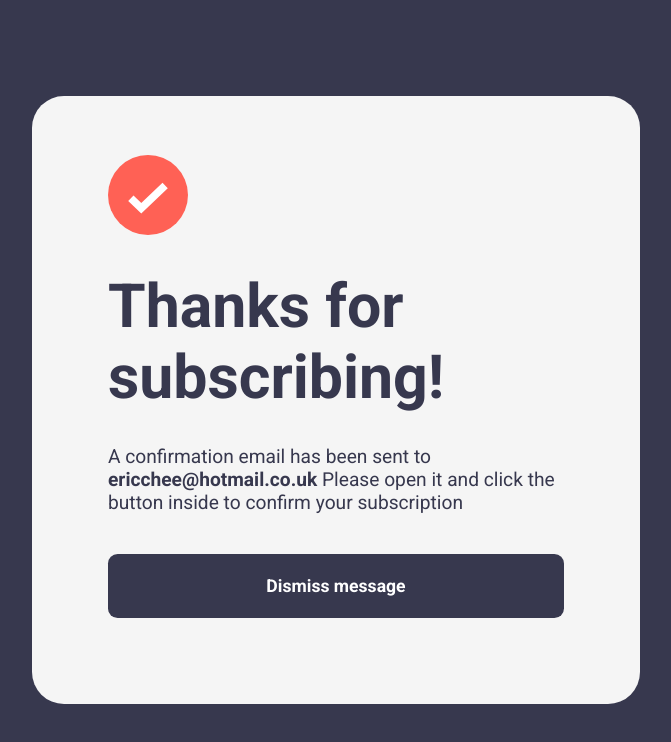
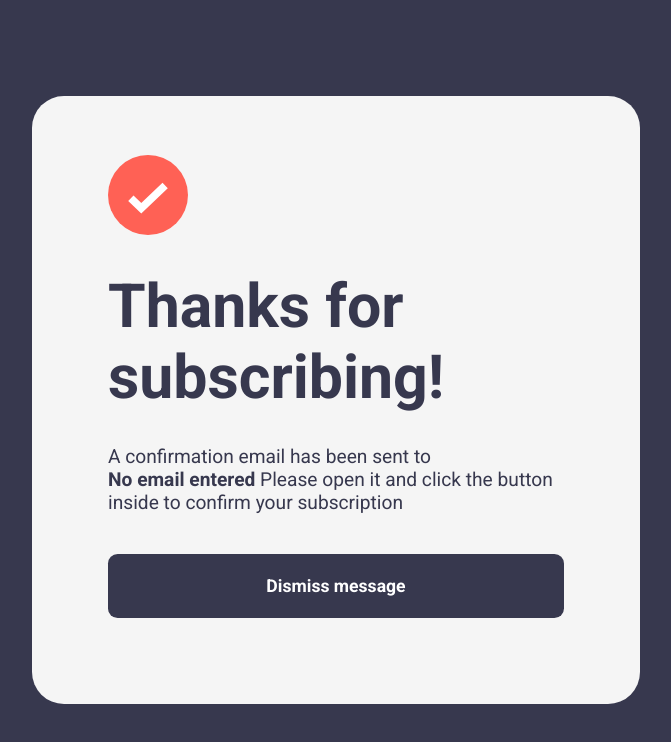
Before and after one commit to ericchee08/newsletter-sign-up, a React (Create React App) app: page /success in a window 1280 px wide. Shown: the top 742 px of the page, without its empty margins (304-975 px from the left). Built offline with nearby package versions, Linux system fonts and the light colour scheme.

Commit message:
pass the email variable from the Subscribe to the Successpage via URL,
 included checking if input is valid and email value is valid meeting the format requirements

```diff
--- a/src/Components/HomePage/Subscribe.js
+++ b/src/Components/HomePage/Subscribe.js
@@ -11,14 +11,16 @@ const onSubmit = async (values, actions) => {
   actions.resetForm();
 };
 
-const Subscribe = ({ onSubscribe }) => {
-  const { values, errors, touched, isSubmitting, handleBlur, handleChange, handleSubmit } = useFormik({
+const Subscribe = () => {
+  const { values, errors, touched, isSubmitting, handleBlur, handleChange, handleSubmit, isValid } = useFormik({
     initialValues: {
       email: "",
     },
     validationSchema: basicSchema,
     onSubmit,
   });
+
+  const isLinkDisabled = !isValid || !values.email;
 
   return (
     <form className="subscribe" onSubmit={handleSubmit}>
@@ -27,7 +29,7 @@ const Subscribe = ({ onSubscribe }) => {
         {errors.email && touched.email && <span className="error">Valid email required</span>}
       </div>
       <input id="email" type="email" value={values.email} onChange={handleChange} onBlur={handleBlur} className={errors.email && touched.email ? "input-error" : ""} />
-      <Link className="success-link" to="/success">
+      <Link className="success-link" to={!isLinkDisabled ? `/success?email=${values.email}` : "#"}>
         <SharedButton disabled={isSubmitting} value={"Subscribe to monthly newsletter"} />
       </Link>
     </form>
--- a/src/Components/SuccessPage/SuccessPage.js
+++ b/src/Components/SuccessPage/SuccessPage.js
@@ -1,9 +1,12 @@
 import SharedButton from "../SharedButton";
-import { Link } from "react-router-dom";
+import { Link, useLocation } from "react-router-dom";
 import iconList from "../assets/images/icon-list.svg";
 
 const SuccessPage = () => {
-  const email = "ericchee@hotmail.co.uk";
+  const location = useLocation();
+  const searchParams = new URLSearchParams(location.search);
+  const email = searchParams.get("email") || "No email entered";
+
   return (
     <div className="success-container">
       <div className="success-header">
```
